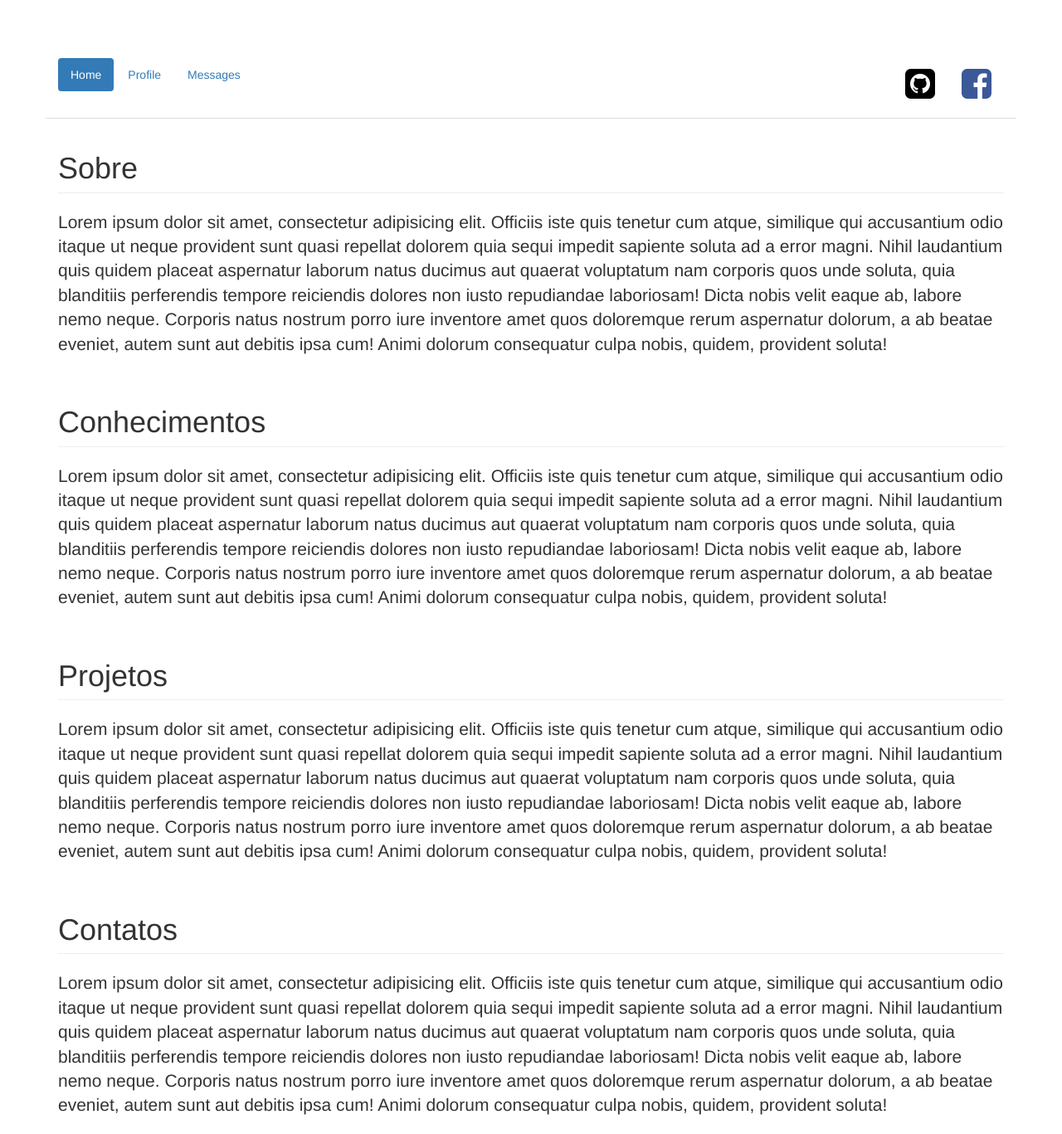
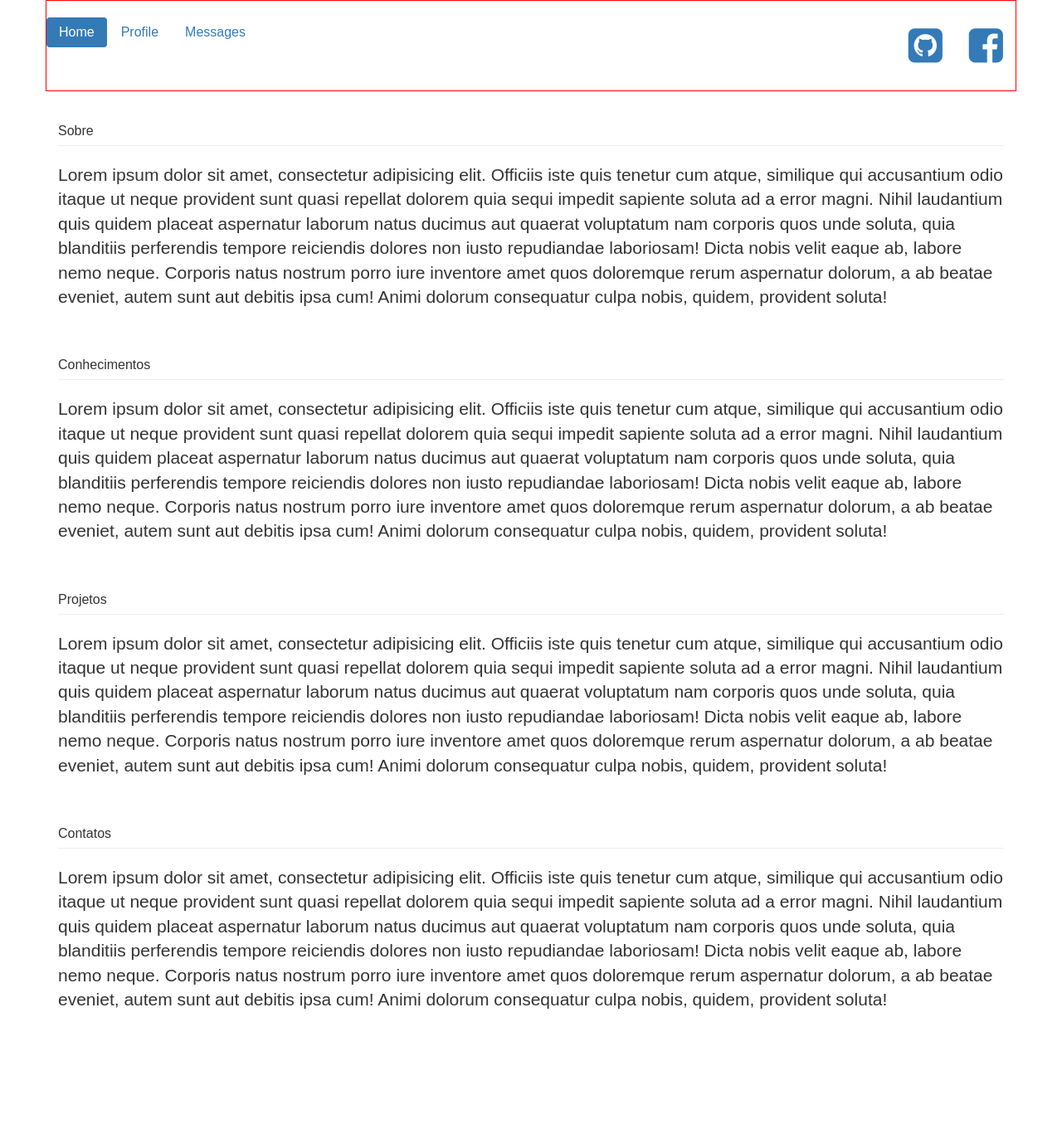
Before and after one commit to nicklleite/nicklleite.github.io, a PHP site: page / in a window 1280 px wide. Shown: the whole page at 83% size. After the commit the page ends 1216 px from the top, so only its background shows below. Run offline with PHP 8.4, Linux system fonts and the light colour scheme; some libraries are stand-ins or nearby versions.

Commit message:
Update main.css
Início do desenvolvimento do meu site

```diff
--- a/assets/main.css
+++ b/assets/main.css
@@ -1,8 +1,167 @@
+html,
+body,
+div,
+span,
+applet,
+object,
+iframe,
+h1,
+h2,
+h3,
+h4,
+h5,
+h6,
+p,
+blockquote,
+pre,
+a,
+abbr,
+acronym,
+address,
+big,
+cite,
+code,
+del,
+dfn,
+em,
+img,
+ins,
+kbd,
+q,
+s,
+samp,
+small,
+strike,
+strong,
+sub,
+sup,
+tt,
+var,
+b,
+u,
+i,
+center,
+dl,
+dt,
+dd,
+ol,
+ul,
+li,
+fieldset,
+form,
+label,
+legend,
+table,
+caption,
+tbody,
+tfoot,
+thead,
+tr,
+th,
+td,
+article,
+aside,
+canvas,
+details,
+embed,
+figure,
+figcaption,
+footer,
+header,
+hgroup,
+menu,
+nav,
+output,
+ruby,
+section,
+summary,
+time,
+mark,
+audio,
+video {
+  border: 0;
+  font: inherit;
+  font-size: 100%;
+  margin: 0;
+  padding: 0;
+  vertical-align: baseline;
+  text-decoration: none;
+}
+html {
+  font-family: sans-serif;
+  -ms-text-size-adjust: 100%;
+  -webkit-text-size-adjust: 100%;
+}
+html,
+body {
+  height: 100%;
+}
+* {
+  -webkit-box-sizing: border-box;
+  -moz-box-sizing: border-box;
+  box-sizing: border-box;
+}
+*:before,
+*:after {
+  -webkit-box-sizing: border-box;
+  -moz-box-sizing: border-box;
+  box-sizing: border-box;
+}
+article,
+aside,
+details,
+figcaption,
+figure,
+footer,
+header,
+hgroup,
+menu,
+nav,
+section {
+  display: block;
+}
+body {
+  line-height: 1;
+}
+small {
+  display: block;
+}
+ol,
+ul {
+  list-style: none;
+}
+blockquote,
+q {
+  quotes: none;
+}
+blockquote:before,
+blockquote:after {
+  content: '';
+  content: none;
+}
+q:before,
+q:after {
+  content: '';
+  content: none;
+}
+table {
+  border-collapse: collapse;
+  border-spacing: 0;
+}
+pre,
+code {
+  background-color: transparent !important;
+  margin: 0 !important;
+  padding: 0 !important;
+  font-size: 12px !important;
+}
+.container-fluid {
+  padding: 0px;
+}
+#slide-home {
+  height: 100%;
+}
 .header {
-	margin-top: 70px;
-	padding-bottom: 10px;
-	border-bottom: 1px solid #ddd;
+  border: 1px solid red;
+  padding: 20px 0;
 }
-
-.color-black { color: black !important; }
-.color-facebook { color: #3b5998 !important; }
```
